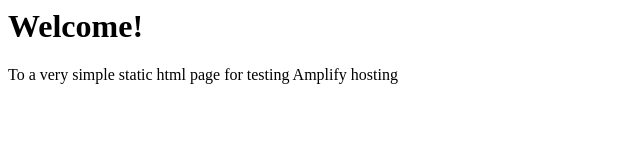
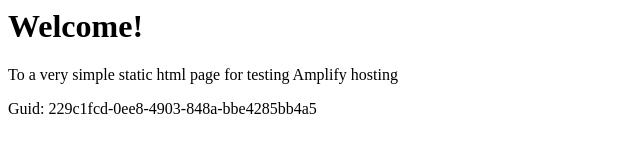
Before and after one commit to aws-aemilia-bah/Github-PR-Commit-Integration-Test-DoNotTouch-v0-preprod-me-south-1, a website: page src/index.html in a window 1280 px wide. Shown: the whole page, without its empty margins (0-640 px from the left). Drawn offline with Linux system fonts and the light colour scheme.

Commit message:
commit from integ tests

```diff
--- a/src/index.html
+++ b/src/index.html
@@ -1,3 +1,5 @@
+
+
 <html lang="en">
 
 <head>
@@ -10,6 +12,6 @@
 <body>
     <h1>Welcome!</h1>
     <p>To a very simple static html page for testing Amplify hosting</p>
-</body>
+    <p>Guid: 229c1fcd-0ee8-4903-848a-bbe4285bb4a5</p></body>
 
 </html>
```
